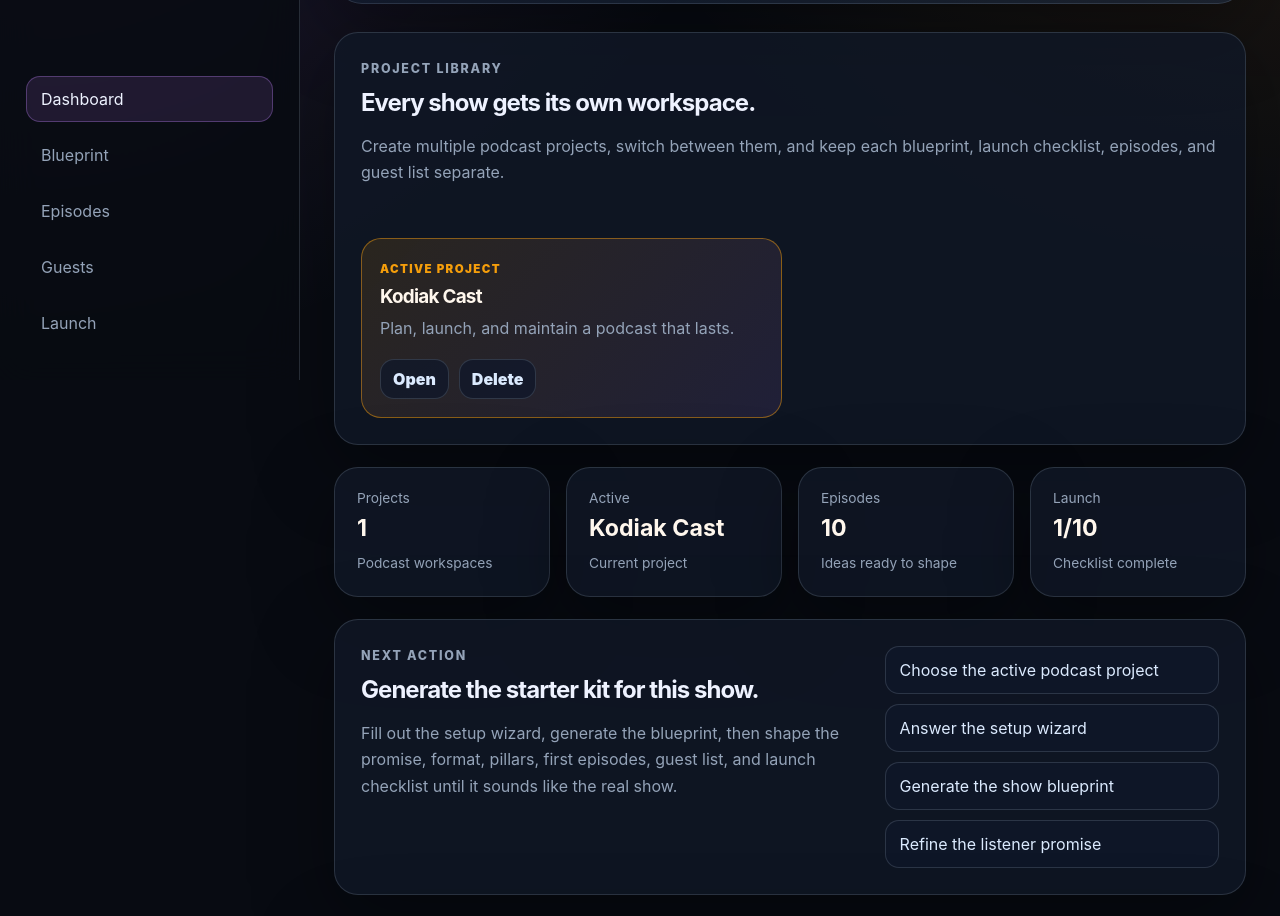
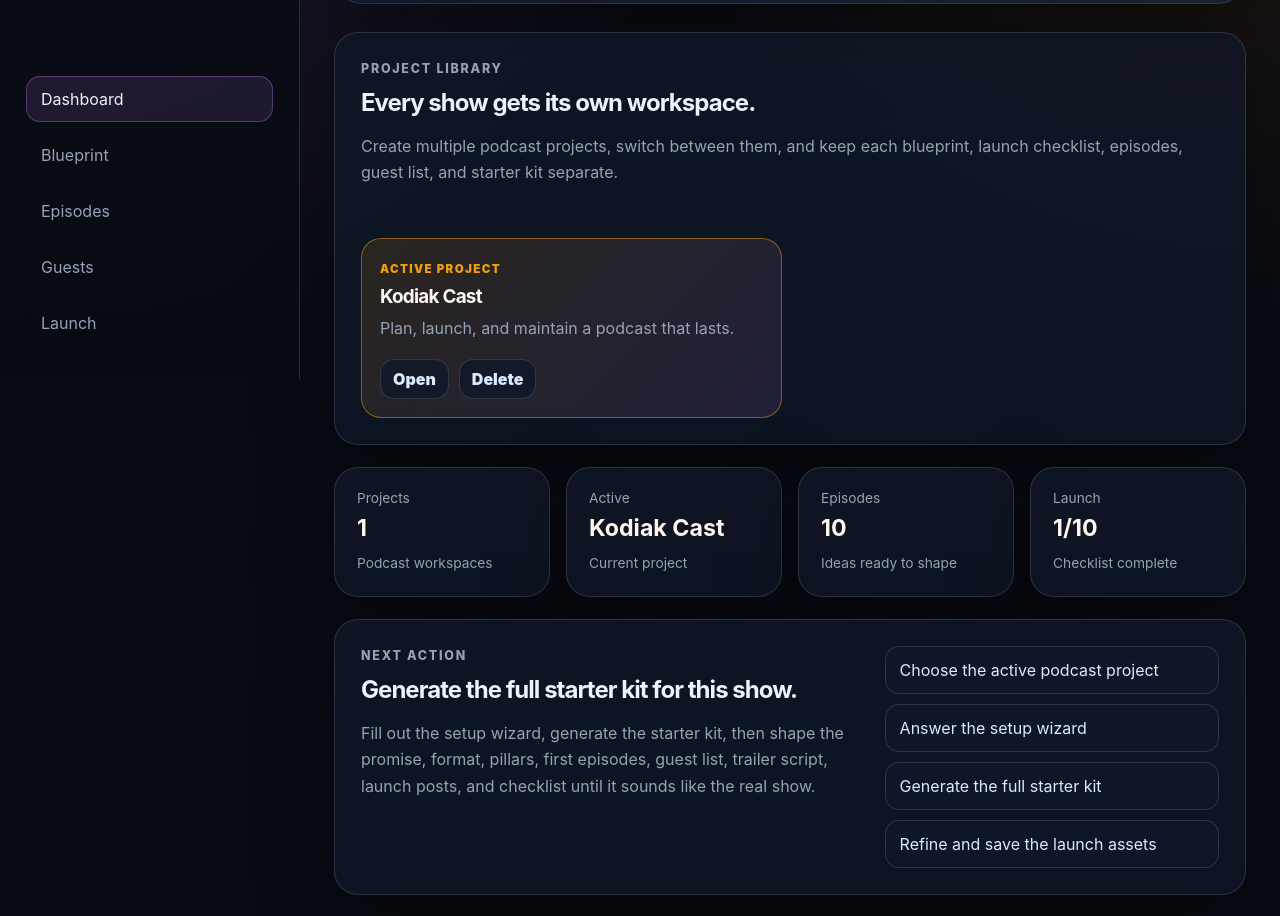
Before and after one commit to PapaKodiak92/kodiak-cast, a React (Vite) app: page / in a window 1280 px wide. Shown: the part 420-1336 px from the top of the page. Built offline with nearby package versions, Linux system fonts and the light colour scheme.

Commit message:
Generate full starter kit per podcast project

```diff
--- a/src/App.tsx
+++ b/src/App.tsx
@@ -10,8 +10,8 @@ import { EpisodeCard } from './components/EpisodeCard';
 import { GuestCard } from './components/GuestCard';
 import { MetricCard } from './components/MetricCard';
 import { Sidebar } from './components/Sidebar';
-import { starterEpisodes, starterGuests } from './data/starterData';
-import { generateBlueprint } from './lib/blueprint';
+import { StarterKitPanel } from './components/StarterKitPanel';
+import { generateBlueprint, generateGuestLeads, generateStarterKit } from './lib/blueprint';
 import { clearWorkspace, loadWorkspace, saveWorkspace } from './lib/workspaceStorage';
 import type {
   ChecklistItem,
@@ -68,7 +68,11 @@ function cloneGuests(guests: GuestLead[], namespace: string) {
 }
 
 function buildEpisodesForProject(projectId: string, blueprint: PodcastBlueprint) {
-  return [...cloneEpisodes(blueprint.firstEpisodes, projectId), ...cloneEpisodes(starterEpisodes, `${projectId}-starter`)];
+  return cloneEpisodes(blueprint.firstEpisodes, projectId);
+}
+
+function buildGuestsForProject(projectId: string, inputs: PodcastInputs) {
+  return cloneGuests(generateGuestLeads(inputs), projectId);
 }
 
 function createPodcastProject(inputs: PodcastInputs, fallbackName = 'Untitled Podcast'): PodcastProject {
@@ -86,7 +90,8 @@ function createPodcastProject(inputs: PodcastInputs, fallbackName = 'Untitled Po
     blueprint,
     launchItems: blueprint.launchChecklist,
     episodes: buildEpisodesForProject(id, blueprint),
-    guests: cloneGuests(starterGuests, id)
+    guests: buildGuestsForProject(id, inputs),
+    starterKit: generateStarterKit(inputs, blueprint)
   };
 }
 
@@ -189,14 +194,18 @@ function App() {
     }
 
     const nextBlueprint = generateBlueprint(activeProject.inputs);
+    const nextStarterKit = generateStarterKit(activeProject.inputs, nextBlueprint);
 
     updateActiveProject((project) => ({
       ...project,
       blueprint: nextBlueprint,
       launchItems: nextBlueprint.launchChecklist,
-      episodes: buildEpisodesForProject(project.id, nextBlueprint)
+      episodes: buildEpisodesForProject(project.id, nextBlueprint),
+      guests: buildGuestsForProject(project.id, activeProject.inputs),
+      starterKit: nextStarterKit
     }));
 
+    setSaveStatus('Starter kit generated');
     setActiveSection('blueprint');
   };
 
@@ -380,7 +389,7 @@ function App() {
                 <h2>Every show gets its own workspace.</h2>
                 <p>
                   Create multiple podcast projects, switch between them, and keep each blueprint, launch checklist,
-                  episodes, and guest list separate.
+                  episodes, guest list, and starter kit separate.
                 </p>
               </div>
 
@@ -390,8 +399,8 @@ function App() {
                     <span>Start here</span>
                     <h3>Create your first podcast project.</h3>
                     <p>
-                      Kodiak Cast should not force a demo show into your workspace. Start with your own show, then generate
-                      the blueprint, starter episodes, guest angles, and launch checklist around that idea.
+                      Start with your own show, then generate the blueprint, starter episodes, guest angles,
+                      trailer script, social launch posts, and launch checklist around that idea.
                     </p>
                   </div>
                   <button className="primary-button" onClick={handleCreateProject} type="button">
@@ -442,18 +451,18 @@ function App() {
             <section className="panel two-column-panel">
               <div>
                 <p className="eyebrow">Next Action</p>
-                <h2>{activeProject ? 'Generate the starter kit for this show.' : 'Create your first real podcast project.'}</h2>
+                <h2>{activeProject ? 'Generate the full starter kit for this show.' : 'Create your first real podcast project.'}</h2>
                 <p>
                   {activeProject
-                    ? 'Fill out the setup wizard, generate the blueprint, then shape the promise, format, pillars, first episodes, guest list, and launch checklist until it sounds like the real show.'
+                    ? 'Fill out the setup wizard, generate the starter kit, then shape the promise, format, pillars, first episodes, guest list, trailer script, launch posts, and checklist until it sounds like the real show.'
                     : 'Start with your own podcast idea instead of a demo project. The workspace will save each show separately as you build it.'}
                 </p>
               </div>
               <div className="action-list">
                 <span>{activeProject ? 'Choose the active podcast project' : 'Create the first podcast project'}</span>
                 <span>Answer the setup wizard</span>
-                <span>Generate the show blueprint</span>
-                <span>Refine the listener promise</span>
+                <span>Generate the full starter kit</span>
+                <span>Refine and save the launch assets</span>
               </div>
             </section>
 
@@ -465,7 +474,7 @@ function App() {
               {activeProject ? (
                 <EpisodeCard episode={activeProject.episodes[0]} />
               ) : (
-                <p>Create a podcast project and generate its blueprint to get the first suggested episode focus.</p>
+                <p>Create a podcast project and generate its starter kit to get the first suggested episode focus.</p>
               )}
             </section>
           </section>
@@ -484,12 +493,14 @@ function App() {
                   onRemoveListItem={removeBlueprintListItem}
                   onTextChange={updateBlueprintText}
                 />
+
+                <StarterKitPanel projectName={activeProject.name} starterKit={activeProject.starterKit} />
               </>
             ) : (
               <section className="panel empty-section-panel">
                 <p className="eyebrow">Blueprint</p>
                 <h2>No project selected.</h2>
-                <p>Create your first podcast project before generating a blueprint.</p>
+                <p>Create your first podcast project before generating a starter kit.</p>
                 <button className="primary-button" onClick={handleCreateProject} type="button">
                   Create First Project
                 </button>
@@ -513,7 +524,7 @@ function App() {
             ) : (
               <section className="panel empty-section-panel">
                 <h2>No episode pipeline yet.</h2>
-                <p>Create a podcast project and generate its blueprint to seed starter episode ideas.</p>
+                <p>Create a podcast project and generate its starter kit to seed episode ideas.</p>
                 <button className="primary-button" onClick={handleCreateProject} type="button">
                   Create First Project
                 </button>
@@ -561,6 +572,7 @@ function App() {
         {activeSection === 'launch' && (
           <section className="content-stack">
             {activeProject ? (
+              <>
                 <section className="panel">
                   <div className="section-heading">
                     <p className="eyebrow">Launch Checklist</p>
@@ -581,11 +593,14 @@ function App() {
                     ))}
                   </div>
                 </section>
+
+                <StarterKitPanel projectName={activeProject.name} starterKit={activeProject.starterKit} />
+              </>
             ) : (
               <section className="panel empty-section-panel">
                 <p className="eyebrow">Launch Checklist</p>
                 <h2>No launch checklist yet.</h2>
-                <p>Create a podcast project and generate its blueprint to build a launch checklist.</p>
+                <p>Create a podcast project and generate its starter kit to build a launch checklist.</p>
                 <button className="primary-button" onClick={handleCreateProject} type="button">
                   Create First Project
                 </button>
```
Lines whose indentation alone changed are shown as unchanged.
